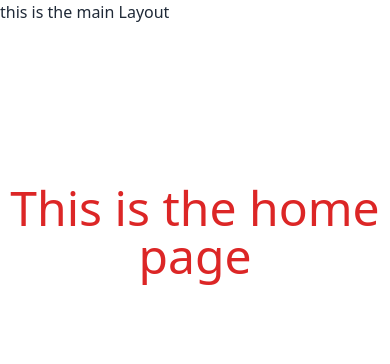
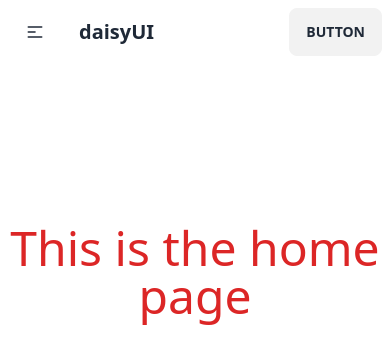
Before and after one commit to frustrated018/car-doctor-client, a React (Vite) app: page / in a window 390 px wide. Shown: the top 364 px of the page. Built offline with nearby package versions, Linux system fonts and the light colour scheme.

Commit message:
Added a basic responsive navbar

```diff
--- /dev/null
+++ b/src/Components/Navbar/Navbar.jsx
@@ -0,0 +1,67 @@
+import { Link } from "react-router-dom";
+
+const Navbar = () => {
+  const navItems = (
+    <>
+      <li>
+        <Link>Home</Link>
+      </li>
+      <li>
+        <Link>About</Link>
+      </li>
+      <li>
+        <Link>Services</Link>
+      </li>
+      <li>
+        <Link>Blog</Link>
+      </li>
+      <li>
+        <Link>Contact</Link>
+      </li>
+    </>
+  );
+
+  return (
+    <>
+      <div className="navbar bg-base-100">
+        <div className="navbar-start">
+          <div className="dropdown">
+            <label tabIndex={0} className="btn btn-ghost lg:hidden">
+              <svg
+                xmlns="http://www.w3.org/2000/svg"
+                className="h-5 w-5"
+                fill="none"
+                viewBox="0 0 24 24"
+                stroke="currentColor"
+              >
+                <path
+                  strokeLinecap="round"
+                  strokeLinejoin="round"
+                  strokeWidth="2"
+                  d="M4 6h16M4 12h8m-8 6h16"
+                />
+              </svg>
+            </label>
+            <ul
+              tabIndex={0}
+              className="menu menu-sm dropdown-content mt-3 z-[1] p-2 shadow bg-base-100 rounded-box w-52"
+            >
+             {navItems}
+            </ul>
+          </div>
+          <a className="btn btn-ghost normal-case text-xl">daisyUI</a>
+        </div>
+        <div className="navbar-center hidden lg:flex">
+          <ul className="menu menu-horizontal px-1">
+            {navItems}
+          </ul>
+        </div>
+        <div className="navbar-end">
+          <a className="btn">Button</a>
+        </div>
+      </div>
+    </>
+  );
+};
+
+export default Navbar;
--- a/src/Layout/MainLayout.jsx
+++ b/src/Layout/MainLayout.jsx
@@ -1,9 +1,10 @@
 import { Outlet } from "react-router-dom";
+import Navbar from "../Components/Navbar/Navbar";
 
 const MainLayout = () => {
     return (
         <div>
-            <div>this is the main Layout</div>
+            <Navbar></Navbar>
             <Outlet></Outlet>
         </div>
     );
```
